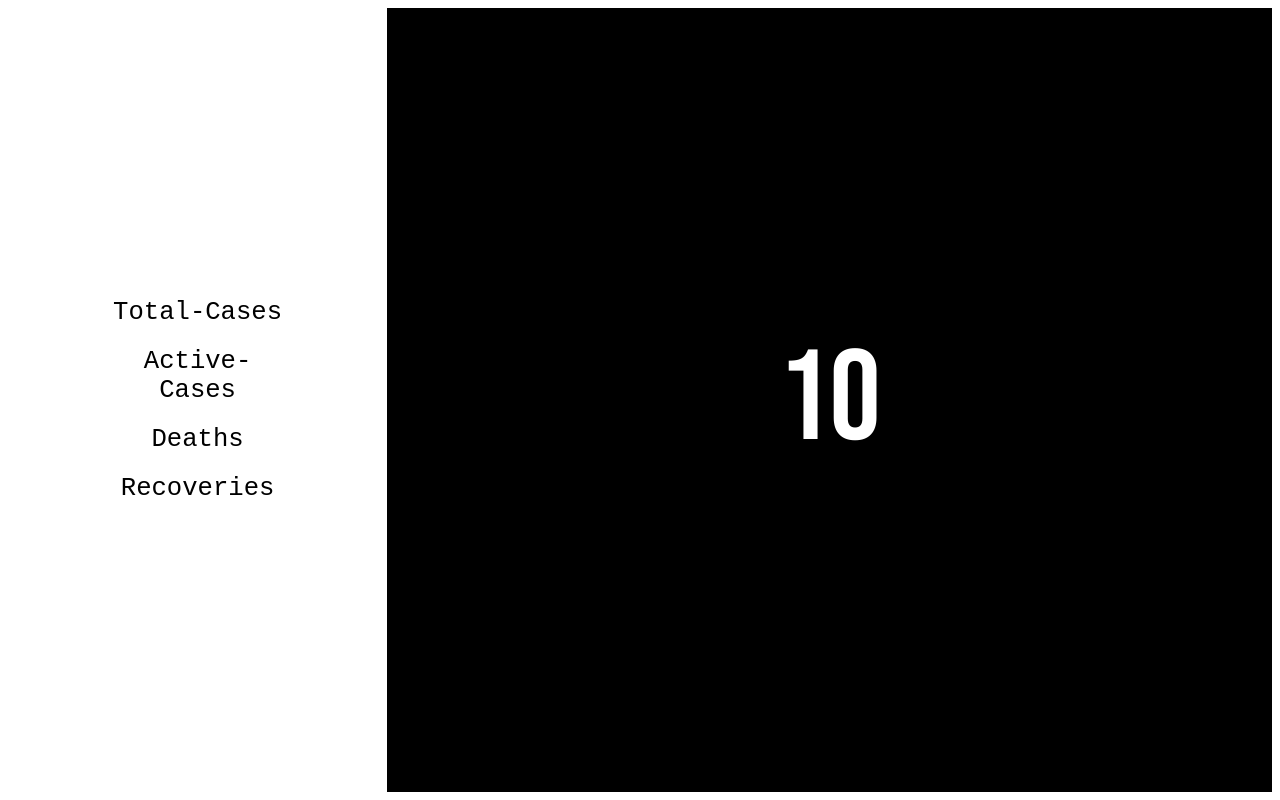
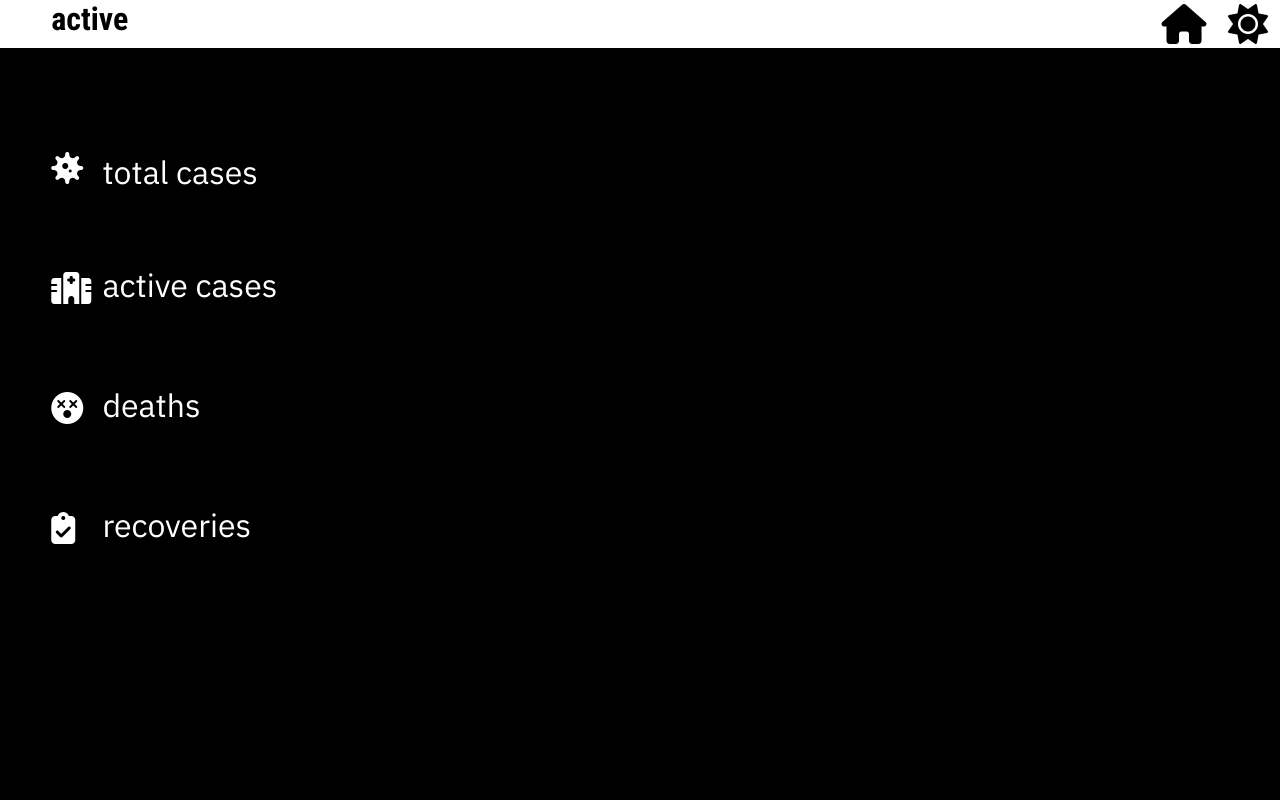
Before and after one commit to heraldjose10/covid_india_webapp, a Flask app: template templates/resnew v4.html in a window 1280 px wide. Run offline with Flask 2, Linux system fonts and the light colour scheme; the template is opened without the code that fills it: most values are stand-ins (such as "Sample title", 1, 10 or a date in 2020); some libraries are stand-ins or nearby versions.

Commit message:
changed response page

```diff
--- /dev/null
+++ b/static/app.js
@@ -0,0 +1,146 @@
+const tot=document.getElementById('but1');
+const act=document.getElementById('but2');
+const dea=document.getElementById('but3');
+const rec=document.getElementById('but4');
+
+tot.addEventListener('click',funct1,false);
+act.addEventListener('click',funct2,false);
+dea.addEventListener('click',funct3,false);
+rec.addEventListener('click',funct4,false);
+
+function funct1(event){
+    ele=document.getElementById('data1')
+    ele.style.visibility='visible'
+    ele.innerHTML=total;
+    ele.classList.add('animate__animated','animate__bounceInUp');
+    ele.addEventListener('animationend',func,false);
+    function func(event){
+        ele.classList.remove('animate__animated','animate__bounceInUp')
+    };
+};
+function funct2(event){
+    ele=document.getElementById('data1')
+    ele.style.visibility='visible'
+    ele.innerHTML=active;
+    ele.classList.add('animate__animated','animate__bounceInUp');
+    ele.addEventListener('animationend',func,false);
+    function func(event){
+        ele.classList.remove('animate__animated','animate__bounceInUp')
+    };
+};
+function funct3(event){
+    ele=document.getElementById('data1')
+    ele.classList.remove('animate__animated','animate__bounceInUp');
+    ele.style.visibility='visible'
+    ele.innerHTML=deaths;
+    ele.classList.add('animate__animated','animate__bounceInUp');
+    ele.addEventListener('animationend',func,false);
+    function func(event){
+        ele.classList.remove('animate__animated','animate__bounceInUp')
+    };
+};
+function funct4(event){
+    ele=document.getElementById('data1')
+    ele.classList.remove('animate__animated','animate__bounceInUp');
+    ele.style.visibility='visible'
+    ele.innerHTML=recovery;
+    ele.classList.add('animate__animated','animate__bounceInUp');
+    ele.addEventListener('animationend',func,false);
+    function func(event){
+        ele.classList.remove('animate__animated','animate__bounceInUp')
+    };
+};
+const vw = Math.max(document.documentElement.clientWidth || 0, window.innerWidth || 0);
+if (vw>620){
+    // fun()
+    fun2()
+};
+// function fun(event){
+// const ic1=document.getElementById('virus')
+// const ic2=document.getElementById('hospital')
+// const ic3=document.getElementById('dizy')
+// const ic4=document.getElementById('check')
+
+// ic1.addEventListener('mouseover',show1,false)
+// ic1.addEventListener('mouseout',remove1,false)
+// function show1(event){
+//     ele=document.getElementById('tot')
+//     ele.style.visibility='visible'
+
+// };
+// function remove1(event){
+//     ele=document.getElementById('tot')
+//     ele.style.visibility='hidden'
+// };
+
+// ic2.addEventListener('mouseover',show2,false)
+// ic2.addEventListener('mouseout',remove2,false)
+// function show2(event){
+//     ele=document.getElementById('act')
+//     ele.style.visibility='visible'
+
+// };
+// function remove2(event){
+//     ele=document.getElementById('act')
+//     ele.style.visibility='hidden'
+// };
+
+// ic3.addEventListener('mouseover',show3,false)
+// ic3.addEventListener('mouseout',remove3,false)
+// function show3(event){
+//     ele=document.getElementById('dea')
+//     ele.style.visibility='visible'
+
+// };
+// function remove3(event){
+//     ele=document.getElementById('dea')
+//     ele.style.visibility='hidden'
+// };
+
+// ic4.addEventListener('mouseover',show4,false)
+// ic4.addEventListener('mouseout',remove4,false)
+// function show4(event){
+//     ele=document.getElementById('rec')
+//     ele.style.visibility='visible'
+
+// };
+// function remove4(event){
+//     ele=document.getElementById('rec')
+//     ele.style.visibility='hidden'
+// };
+// }
+function fun2(event){
+    const tot=document.getElementById('but1')
+    const act=document.getElementById('but2')
+    const dea=document.getElementById('but3')
+    const rec=document.getElementById('but4')
+
+    tot.addEventListener('click',cli1,false)
+    function cli1(event){
+        document.getElementById('tot').style.fontWeight='700'
+        document.getElementById('act').style.fontWeight='400'
+        document.getElementById('dea').style.fontWeight='400'
+        document.getElementById('rec').style.fontWeight='400'
+    };
+    act.addEventListener('click',cli2,false)
+    function cli2(event){
+        document.getElementById('tot').style.fontWeight='400'
+        document.getElementById('act').style.fontWeight='700'
+        document.getElementById('dea').style.fontWeight='400'
+        document.getElementById('rec').style.fontWeight='400'
+    };
+    dea.addEventListener('click',cli3,false)
+    function cli3(event){
+        document.getElementById('tot').style.fontWeight='400'
+        document.getElementById('act').style.fontWeight='400'
+        document.getElementById('dea').style.fontWeight='700'
+        document.getElementById('rec').style.fontWeight='400'
+    };
+    rec.addEventListener('click',cli4,false)
+    function cli4(event){
+        document.getElementById('tot').style.fontWeight='400'
+        document.getElementById('act').style.fontWeight='400'
+        document.getElementById('dea').style.fontWeight='400'
+        document.getElementById('rec').style.fontWeight='700'
+    };
+;}
--- a/static/resnew.css
+++ b/static/resnew.css
@@ -1,107 +1,328 @@
-@import url('https://fonts.googleapis.com/css?family=Black Han Sans');
-@import url('https://fonts.googleapis.com/css?family=Bebas Neue');
+@import url('https://fonts.googleapis.com/css2?family=Nunito:ital,wght@0,600;1,400;1,600&family=Roboto+Condensed:wght@700&display=swap');
+@import url('https://fonts.googleapis.com/css2?family=IBM+Plex+Sans:wght@400;700&display=swap');
+body{
+    overflow: hidden;
+}
+::-webkit-scrollbar {
+    width: 1px;
+  }
+  ::-webkit-scrollbar-button{
+      display: none;
+  }
+  ::-webkit-scrollbar-thumb{
+      display: none;
+  }
+  ::-webkit-scrollbar-track{
+      display: none;
+  }
 
-.sec1{
-    width: 45%;
-    background-color: rgb(255, 255, 255);
-    color: rgb(0, 0, 0);
-    float: left;
-    display:block;
-    overflow-y:hidden;
-    text-align: center;
-    height:100%;
+*{
+    padding: 0;
+    margin: 0;
+}
 
-    visibility: visible;
-    position:relative;
+.parent{
+    position: relative;
+    border:none;
+    background-color: black;
+    height: 100vh;
+    width: 100vw;
+    color: white;
+}
+.header{
+    position: absolute;
+    width: 100vw;
+    height: 6vh;
+    left: 0vw;
+    background-color: white;
+}
+.tohome{
+    position: absolute;
+    width: 15vw;
+    height: 6vh;
+    background-color: transparent;
+    left: 70vw;
+}
+.home_button{
+    position: absolute;
+    width: 15vw;
+    height: 6vh;
+    background-color: transparent;
+    outline: none;
+    border: none;
+}
+#icon1{
+    font-size: 5vh;
+}
+.todark{
+    position: absolute;
+    width: 15vw;
+    height: 6vh;
+    background-color: transparent;
+    left: 85vw;
+}
+.darkmode{
+    position: absolute;
+    width: 15vw;
+    height: 6vh;
+    background-color: transparent;
+    outline: none;
+    border: none;
+}
+#icon{
+    font-size: 5vh;
+    color: black;
+}
+.name{
+    position: absolute;
+    width: 45vw;
+    height: 6vh;
+    background-color: transparent;
+    left: 4vw;
+    color: black;
+    font-family: 'Roboto Condensed';
+    text-decoration: none;
+    font-size: 4vh;
+    justify-content: center;
+    align-items: center;
+}
+
+.category{
+    position: absolute;
+    width: 100vw;
+    height: 40vh;
+    top: 6vh;
+    background-color: transparent;
+}
+.button_2{
+    background-color: transparent;
+    outline: none;
+    border: none;
+    position: absolute;
+    width: 60vw;
+    height: 6vh;
+    font-size: 3vh;
+    left: 20vw;
+    top: 1vh;
+    display: flex;
+    justify-content: center;
+}
+#virus{
+    visibility: hidden;
+    font-size: 4vh;
+    padding-top: 1vh;
+    color: white;
+}
+#virus1{
+    visibility: hidden;
+    font-size: 4vh;
+    padding-top: 1vh;
 
 }
-.sec2{
-    width: 55%;
-    background-color: rgb(0, 0, 0);
-    color:rgb(255, 255, 255) ;
-    float: left;
-    display:block;
-    overflow-y:hidden;
-    overflow-x: hidden;
-    text-align: center;
-    height:100%;
+#hospital{
+    visibility: hidden;
+    color: white;
+    font-size: 4vh;
+    padding-top: 1vh;
+}
+#dizy{
+    visibility: hidden;
+    color: white;
+    font-size: 4vh;
+    padding-top: 1vh;
+}
+#check{
+    visibility: hidden;
+    color: white;
+    font-size: 4vh;
+    padding-top: 1vh;
+}
+.tot{
+    font-family: 'IBM Plex Sans';
+    font-weight: 400;
+    font-size: 3vh;
+    padding-top: 1vh;
+    color: white;
+    align-self: center;
+}
+.act{
+    font-family: 'IBM Plex Sans';
+    font-weight: 300;
+    font-size: 3vh;
+    padding-top: 1vh;
+    color: white;
+}
+.dea{
+    font-family: 'IBM Plex Sans';
+    font-size: 3vh;
+    padding-top: 1vh;
+    color: white;
+    font-weight: 400;
+}
+.rec{
+    font-family: 'IBM Plex Sans';
+    font-weight: 400;
+    font-size: 3vh;
+    padding-top: 1vh;
+    color: white;
+}
+.total{
+    position: absolute;
+    top: 6vh;
+    background-color: transparent;
+    width: 100vw;
+    height: 8vh;
 
-    visibility: visible;
-    position:relative;
 }
+.active{
+    position: absolute;
+    top: 16vh;
+    background-color: transparent;
+    width: 100vw;
+    height: 8vh;
+}
+.deaths{
+    position: absolute;
+    top: 26vh;
+    background-color: transparent;
+    width: 100vw;
+    height: 8vh;
 
-
-.text{
-    font-size: 4vw;
-};
-
-.gra{
-    background: linear-gradient(90deg, rgb(255, 255, 255) 100%, rgba(0, 0, 0, 0) 100%);
 }
-section {
+.recoveries{
+    position: absolute;
+    top: 36vh;
+    background-color: transparent;
+    width: 100vw;
+    height: 8vh;
+}
+.data{
+    position: absolute;
+    display: flex;
+    width: 100vw;
+    height: 40vh;
+    top: 46vh;
+    background-color: transparent;
+    justify-content: center;
+}
+.data1{
+    position: absolute;
+    background-color: transparent;
+    font-size: 10vh;
     display: flex;
     align-items: center;
+    align-content: center;
+    align-self: center;
+    width: 90vw;
     justify-content: center;
-    height: 100%;
+    visibility: hidden;
 }
+@media only screen and (min-width:620px) {
+    .category{
+        position: absolute;
+        left: 0;
+        top: 6vh;
+        height: 94vh;
+        width: 45vw;
+        display: flex;
+        flex-direction: column;
+        justify-content: center;
+    }
+    .data{
+        position: absolute;
+        right: 0;
+        top: 6vh;
+        height: 94vh;
+        width: 55vw;
 
-  .center {
-    margin: 0;
+    }
+    .total{
+        top: 10vh;
+        width: 45vw;
+        height: 10vh;
+    }
+    .active{
+        top: 25vh;
+        width: 45vw;
+        height: 10vh;
+    }
+    .deaths{
+        top: 40vh;
+        width: 45vw;
+        height: 10vh;
+    }
+    .recoveries{
+        top: 55vh;
+        width: 45vw;
+        height: 10vh;
+    }
+    .button_2{
+        left: 4vw;
+        width: 30vw;
+        height: 8vh;
+        display: flex;
+        justify-content: left;
+        /* justify-content: unset; */
+
+    }
+    .tot{
         position: absolute;
-    top: 50%;
-    left: 50%;
-    -ms-transform: translate(-50%, -50%);
-    transform: translate(-50%, -50%);
+        left: 4vw;
+        visibility: visible;
+        font-size: 4vh;
     }
-  .center {
-    margin: 0;
+    .act{
         position: absolute;
-    top: 50%;
-    left: 50%;
-    -ms-transform: translate(-50%, -50%);
-    transform: translate(-50%, -50%);
+        left: 4vw;
+        visibility: visible;
+        font-size: 4vh;
     }
-
-  .numbers{
-        color: rgb(255, 255, 255);
-        font-size: 15vw;
-        font-family: bebas neue;
+    .dea{
+        position: absolute;
+        left: 4vw;
+        visibility: visible;
+        font-size: 4vh;
     }
-#num{
+    .rec{
+        position: absolute;
+        left: 4vw;
         visibility: visible;
+        font-size: 4vh;
     }
-
-  .button{
-        background-color: white;
-        border: 0px solid transparent;
-        font-size: 4vw;
-        color: rgb(0, 0, 0);
-        text-decoration: none;
-        font-family: monospace;
-        outline: none;
+    #virus{
+        visibility: visible;
+        padding-top: 2vh;
     }
-    .button:hover{
-        font-family: Black Han Sans;
-        box-shadow: 0px 0px 0px transparent;
-        border: 0px solid transparent;
-        text-shadow: 0px 0px 0px transparent;
+    #hospital{
+        visibility: visible;
+        padding-top: 2vh;
     }
-
-
-
-
-  @media only screen and (min-width:620px) {
-  /* For desktop phones: */
-  .sec1{
-  width: 30%;
+    #dizy{
+        visibility: visible;
+        padding-top: 2vh;
     }
-.sec2{
-  width: 70%;
+    #check{
+        visibility: visible;
+        padding-top: 2vh;
     }
-.button{
-    font-size: 2vw;
+    .data1{
+        width: 55vw;
+        font-size: 20vh;
     }
-.numbers{
-    font-size: 10vw;
+    .tohome{
+        width: 5vw;
+        left: 90vw;
     }
+    .todark{
+        width: 5vw;
+        left: 95vw;
     }
+    .darkmode{
+        width: 5vw;
+    }
+    .home_button{
+        width: 5vw;
+    }
+};
+/* add another set of text over this
+to make it appear wwhen clicked */
--- a/templates/resnew v4.html
+++ b/templates/resnew v4.html
@@ -1,84 +1,72 @@
-<htML>
+<html>
     <head>
-        <meta name="viewport" content="width=device-width, initial-scale=1.0">
+        <title>Covid-Tracker</title>
+        <meta content="width=device-width, initial-scale=1" name="viewport" />
         <link rel="stylesheet" type="text/css" href="{{ url_for('static',filename='resnew.css')}}">
+        <link
+        rel="stylesheet"
+        href="https://cdnjs.cloudflare.com/ajax/libs/animate.css/4.0.0/animate.min.css"
+        />
+        <script src="https://kit.fontawesome.com/84ec575040.js" crossorigin="anonymous"></script>
+    </head>
 
-    </head>
-    <body class="gra">
-        <!--
-            FIRST SECTION HERE
-        -->
-        <section class="sec1">
-            <div class="center">
-            <button class='button' id='but1'>Total-Cases</button>
-            <br>
-            <br>
-            <button class='button' id='but2'>Active-Cases</button>
-            <br>
-            <br>
-            <button class='button' id='but3'>Deaths</button><br>
-            <br>
-            <button class='button' id='but4'>Recoveries</button>
+    <body>
+        <div class="parent">
+            <div class="header">
+                <div class="name">{{data.state}}</div>
+                <div class="tohome">
+                    <button class="home_button">
+                        <i class="fas fa-home fa-2x" id="icon1"></i>
+                    </button>
+                </div>
+                <div class="todark">
+                    <button class="darkmode">
+                        <i class="fas fa-sun fa-2x" id='icon'></i>
+                    </button>
+                </div>
+            </div>
+            <div class="category">
+                <div class="total">
+                    <button class="button_2" id="but1">
+                        <i class="fas fa-virus" id="virus"></i>
+                        <div class="tot" id="tot"> total cases </div>
+                        <i class="fas fa-virus" id="virus1"></i>
+                    </button>
+                </div>
+                <div class="active">
+                    <button class="button_2" id="but2">
+                        <i class="fas fa-hospital" id="hospital"></i>
+                        <div class="act" id="act"> active cases </div>
+                        <i class="fas fa-virus" id="virus1"></i>
+                    </button>
+                </div>
+                <div class="deaths">
+                    <button class="button_2" id="but3">
+                        <i class="fas fa-dizzy" id="dizy"></i>
+                        <div class="dea" id="dea"> deaths </div>
+                        <i class="fas fa-virus" id="virus1"></i>
+                    </button>
+                </div>
+                <div class="recoveries">
+                    <button class="button_2" id="but4">
+                        <i class="fas fa-clipboard-check" id="check"></i>
+                        <div class="rec" id="rec"> recoveries </div>
+                        <i class="fas fa-virus" id="virus1"></i>
+                    </button>
+                </div>
+            </div>
+            <div class="data">
+                <div class="data1" id="data1"></div>
+            </div>
         </div>
-
-        </section>
-                   <!--
-                       SECOND SCETION HERE
-                   -->
-             <section class="sec2">
-                 <div class="scrolling-box">
-                     <div>
-                 <section class="numbers" id="num">
-                    {{ data['total']}}
-                 </section>
-
-                 </div>
-                </div>
-
-             </section>
-
-            <script>
-var active={{ data.active}};
-var total={{data.total}}
-var recovery={{data.recovery}}
-var deaths={{data.deaths}}
-document.getElementById('but1').addEventListener('click',clickhandle1,false);
-function clickhandle1(event){
-    document.getElementById('num').style.visibility='visible';
-    document.getElementById('num').textContent=total;
-    document.getElementById('but2').style.fontFamily='monospace'
-    document.getElementById('but3').style.fontFamily='monospace'
-    document.getElementById('but4').style.fontFamily='monospace'
-    document.getElementById('but1').style.fontFamily='Black Han Sans'
-}
-document.getElementById('but2').addEventListener('click',clickhandle2,false)
-function clickhandle2(event){
-    document.getElementById('num').style.visibility='visible';
-    document.getElementById('num').textContent=active;
-    document.getElementById('but1').style.fontFamily='monospace'
-    document.getElementById('but3').style.fontFamily='monospace'
-    document.getElementById('but4').style.fontFamily='monospace'
-    document.getElementById('but2').style.fontFamily='Black Han Sans'
-}
-document.getElementById('but3').addEventListener('click',clickhandle3,false);
-function clickhandle3(event){
-    document.getElementById('num').style.visibility='visible';
-    document.getElementById('num').textContent=deaths
-    document.getElementById('but2').style.fontFamily='monospace'
-    document.getElementById('but1').style.fontFamily='monospace'
-    document.getElementById('but4').style.fontFamily='monospace'
-    document.getElementById('but3').style.fontFamily='Black Han Sans'
-}
-document.getElementById('but4').addEventListener('click',clickhandle4,false);
-function clickhandle4(event){
-    document.getElementById('num').style.visibility='visible';
-    document.getElementById('num').textContent=recovery
-    document.getElementById('but2').style.fontFamily='monospace'
-    document.getElementById('but3').style.fontFamily='monospace'
-    document.getElementById('but1').style.fontFamily='monospace'
-    document.getElementById('but4').style.fontFamily='Black Han Sans'
-}
-            </script>
-
     </body>
-</htML>
+    <script>
+        var active={{ data.active}};
+        var total={{data.total}};
+        var recovery={{data.recovery}};
+        var deaths={{data.deaths}};
+    </script>
+    <!-- <script src="{{url_for('static',filename='test.js')}}"></script> -->
+    <script src="{{url_for('static',filename='app.js')}}"></script>
+    <!-- <script src="{{url_for('static',filename='buttons.js')}}"></script> -->
+</html>
```
Lines whose indentation alone changed are shown as unchanged.
